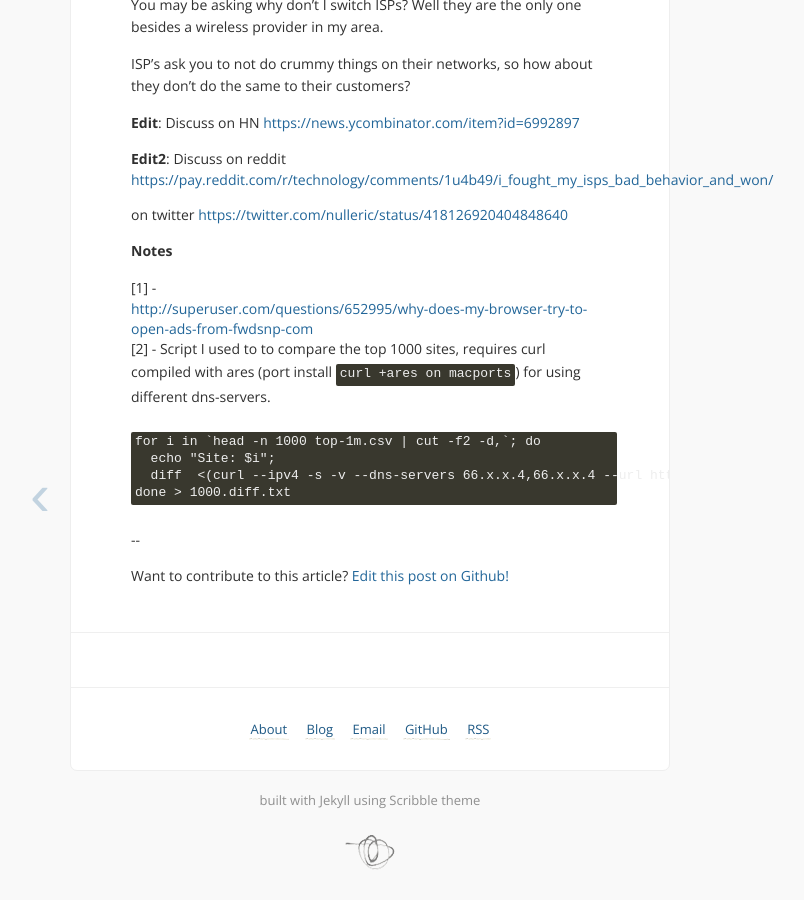
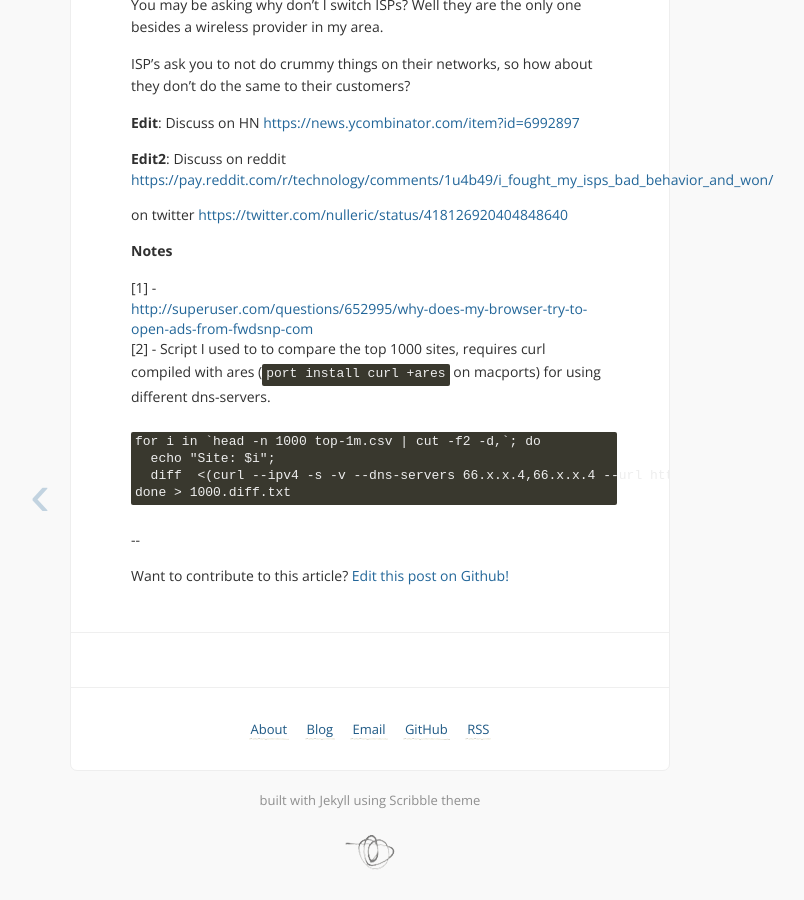
Before and after one commit to erichelgeson/erichelgeson.github.com, a Jekyll site: the page built from _posts/2013-12-31-i-fought-my-isps-bad-behavior-and-won.markdown, in a window 1280 px wide and 900 px high, scrolled down 3366 px. Shown: the whole window, without its empty margins (270-1074 px from the left). Built offline with Jekyll 4.4.1, drawn with Linux system fonts in a browser that asks for light colours; Markdown is read by kramdown in place of the engine named in the settings; comment, search, counter and statistics services are not loaded.

Commit message:
Minor: updated code format block

```diff
--- a/_posts/2013-12-31-i-fought-my-isps-bad-behavior-and-won.markdown
+++ b/_posts/2013-12-31-i-fought-my-isps-bad-behavior-and-won.markdown
@@ -94,7 +94,7 @@ on twitter <https://twitter.com/nulleric/status/418126920404848640>
 **Notes**
 
 [1] - <http://superuser.com/questions/652995/why-does-my-browser-try-to-open-ads-from-fwdsnp-com>
-[2] - Script I used to to compare the top 1000 sites, requires curl compiled with ares (port install `curl +ares on macports`) for using different dns-servers.
+[2] - Script I used to to compare the top 1000 sites, requires curl compiled with ares (`port install curl +ares` on macports) for using different dns-servers.
 {% highlight bash %}
 for i in `head -n 1000 top-1m.csv | cut -f2 -d,`; do
   echo "Site: $i";
```
